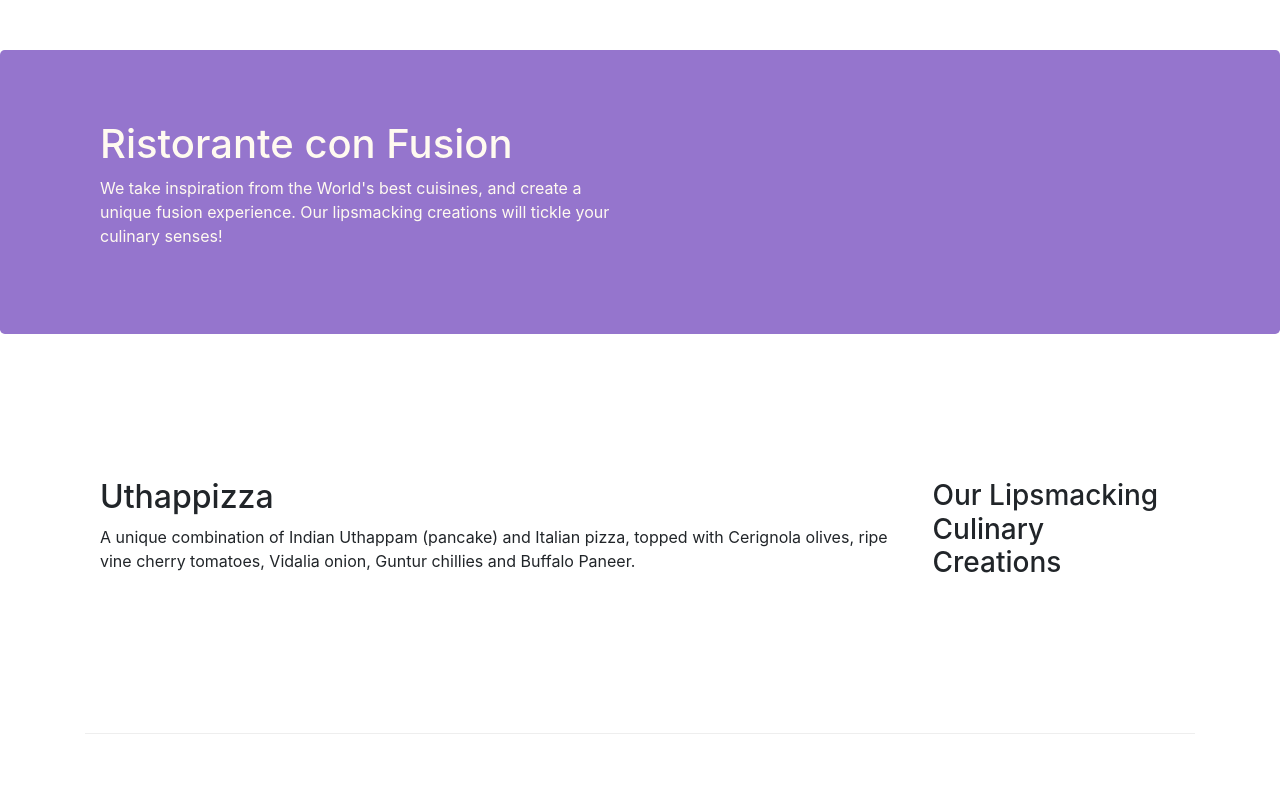
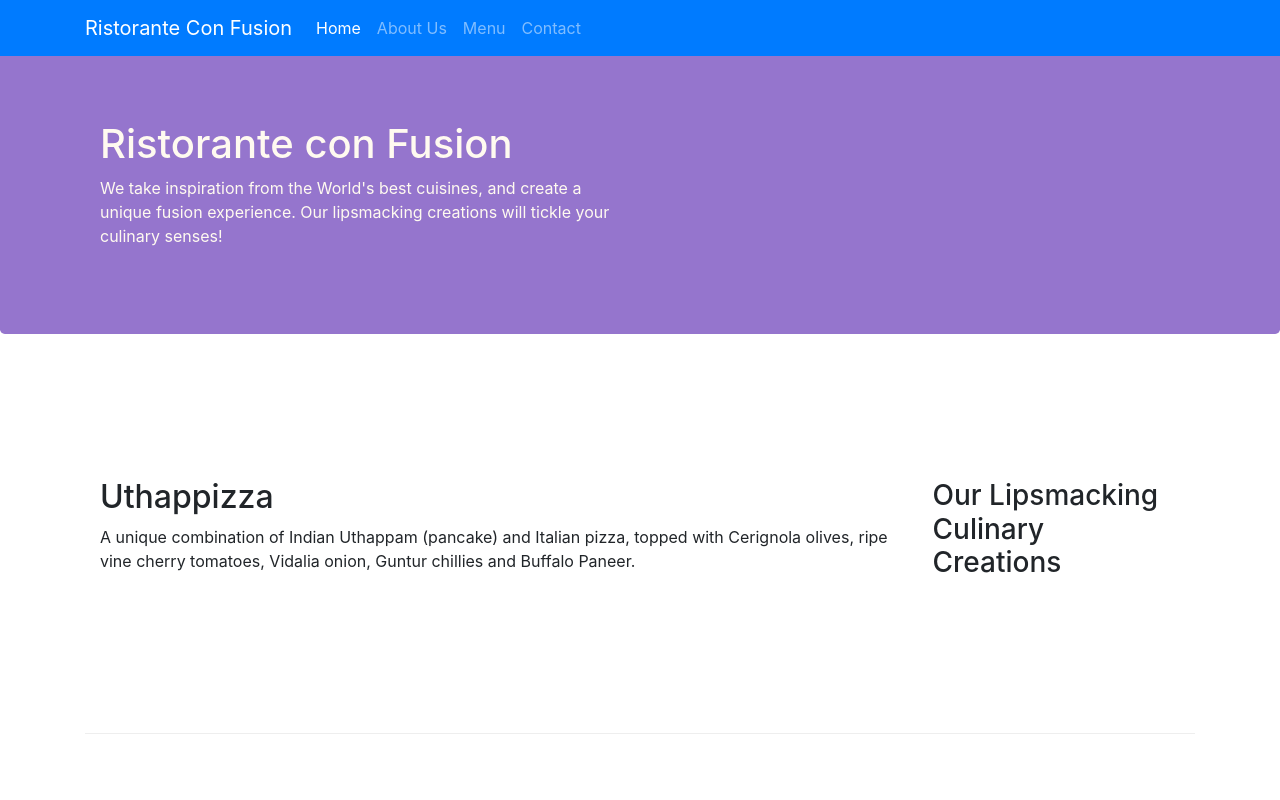
Before and after one commit to francis450/bootstrap-4, a website: page index.html in a window 1280 px wide. Shown: the top 800 px of the page. Drawn offline with nearby package versions, Linux system fonts and the light colour scheme.

Commit message:
nav tag, navbar toggler and nav-item

```diff
--- a/index.html
+++ b/index.html
@@ -14,8 +14,21 @@
 </head>
 
 <body>
-    <nav>
-
+    <nav class="navbar navbar-dark navbar-expand-sm bg-primary fixed-top">
+        <div class="container">
+            <button class="navbar-toggler" type="button" data-toggle="collapse" data-target="#Navbar">
+                <span class="navbar-toggler-icon"></span>
+            </button>
+           <a class="navbar-brand" href="#">Ristorante Con Fusion</a>
+                <div class="collapse navbar-collapse" id="Navbar">
+                    <ul class="navbar-nav mr-auto">
+                        <li class="nav-item active"><a class="nav-link" href="#">Home</a></li>
+                        <li class="nav-item"><a class="nav-link" href="./aboutus.html">About Us</a></li>
+                        <li class="nav-item"><a class="nav-link" href="#">Menu</a></li>
+                        <li class="nav-item"><a class="nav-link" href="#">Contact</a></li>
+                    </ul>
+                </div>
+        </div>
     </nav>
 
     <header class="jumbotron">
```
